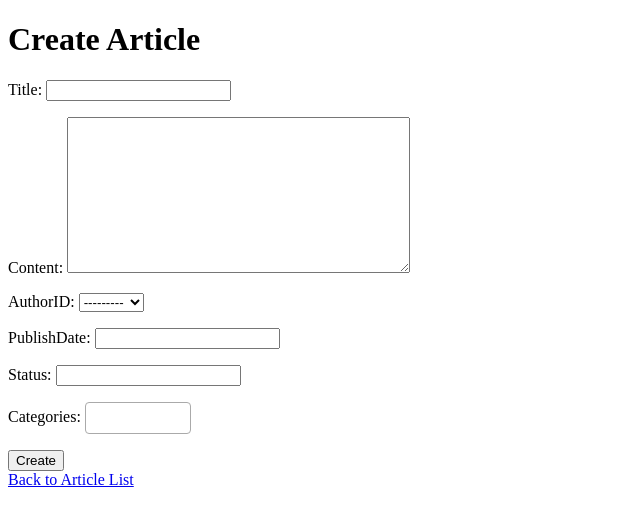
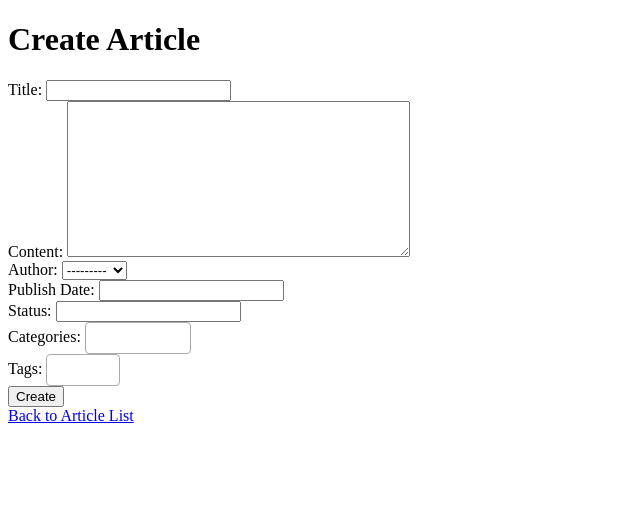
Before and after one commit to Abhishek-code-art/News_Website, a Django app: page /articles/create/ in a window 1280 px wide. Shown: the top 526 px of the page, without its empty margins (0-640 px from the left). Run offline with Django 5.2, Linux system fonts and the light colour scheme; tables that the repository leaves empty hold one stand-in row (values such as "Sample post"); some libraries are stand-ins or nearby versions.

Commit message:
added tags to the articles

```diff
--- a/backend/news_backend/NewsApp/forms.py
+++ b/backend/news_backend/NewsApp/forms.py
@@ -1,7 +1,7 @@
 # newsapp/forms.py
 
 from django import forms
-from .models import Article, Category
+from .models import Article, Category, Tag
 
 class ArticleForm(forms.ModelForm):
     categories = forms.ModelMultipleChoiceField(
@@ -9,6 +9,12 @@ class ArticleForm(forms.ModelForm):
         widget=forms.SelectMultiple(attrs={'class': 'select2'})
     )
 
+    tags = forms.ModelMultipleChoiceField(
+        queryset=Tag.objects.all(),
+        widget=forms.SelectMultiple(attrs={'class': 'select2'}),
+        required=False
+    )
+
     class Meta:
         model = Article
-        fields = ['title', 'content', 'authorID', 'publishDate', 'status', 'categories']
+        fields = ['title', 'content', 'authorID', 'publishDate', 'status', 'categories', 'tags']
--- a/backend/news_backend/NewsApp/models.py
+++ b/backend/news_backend/NewsApp/models.py
@@ -26,6 +26,13 @@ class Category(models.Model):
     def __str__(self):
         return self.name
 
+class Tag(models.Model):
+    tagID = models.AutoField(primary_key=True)
+    tagName = models.CharField(max_length=100)
+
+    def __str__(self):
+        return self.tagName
+
 class Article(models.Model):
     articleID = models.AutoField(primary_key=True)
     title = models.CharField(max_length=200)
@@ -34,17 +41,10 @@ class Article(models.Model):
     publishDate = models.DateField()
     status = models.CharField(max_length=50)
     categories = models.ManyToManyField(Category, related_name='articles')
-    tags = models.ManyToManyField('Tag', through='ArticleTag')
+    tags = models.ManyToManyField(Tag, through='ArticleTag', related_name='articles')
 
     def __str__(self):
         return self.title
-
-class Tag(models.Model):
-    tagID = models.AutoField(primary_key=True)
-    tagName = models.CharField(max_length=100)
-
-    def __str__(self):
-        return self.tagName
 
 class ArticleTag(models.Model):
     articleID = models.ForeignKey(Article, on_delete=models.CASCADE)
--- a/backend/news_backend/NewsApp/templates/article_form.html
+++ b/backend/news_backend/NewsApp/templates/article_form.html
@@ -1,4 +1,3 @@
-<!-- newsapp/templates/newsapp/article_form.html -->
 <!DOCTYPE html>
 <html>
 <head>
@@ -9,7 +8,38 @@
     <h1>{% if object %}Edit Article{% else %}Create Article{% endif %}</h1>
     <form method="post">
         {% csrf_token %}
-        {{ form.as_p }}
+        {% load custom_filters %}
+
+        <!-- Render individual form fields to apply select2 -->
+        <div>
+            <label for="id_title">Title:</label>
+            {{ form.title }}
+        </div>
+        <div>
+            <label for="id_content">Content:</label>
+            {{ form.content }}
+        </div>
+        <div>
+            <label for="id_authorID">Author:</label>
+            {{ form.authorID }}
+        </div>
+        <div>
+            <label for="id_publishDate">Publish Date:</label>
+            {{ form.publishDate }}
+        </div>
+        <div>
+            <label for="id_status">Status:</label>
+            {{ form.status }}
+        </div>
+        <div>
+            <label for="id_categories">Categories:</label>
+            {{ form.categories|add_class:"select2" }}
+        </div>
+        <div>
+            <label for="id_tags">Tags:</label>
+            {{ form.tags|add_class:"select2" }}
+        </div>
+
         <button type="submit">{% if object %}Update{% else %}Create{% endif %}</button>
     </form>
     <a href="{% url 'article_list' %}">Back to Article List</a>
--- a/backend/news_backend/NewsApp/templates/tag_list.html
+++ b/backend/news_backend/NewsApp/templates/tag_list.html
@@ -6,8 +6,8 @@
 <body>
     <h1>Tag List</h1>
     <ul>
-        {% for tag in object_list %}
-            <li><a href="{% url 'tag_detail' tag.pk %}">{{ tag.tagName }}</a></li>
+        {% for tag in tag_list %}
+            <li><a href="{% url 'tag_article_list' tag.pk %}">{{ tag.tagName }}</a></li>
         {% endfor %}
     </ul>
     <a href="{% url 'tag_create' %}">Create New Tag</a>
--- /dev/null
+++ b/backend/news_backend/NewsApp/templatetags/custom_filters.py
@@ -0,0 +1,7 @@
+from django import template
+
+register = template.Library()
+
+@register.filter(name='add_class')
+def add_class(field, css_class):
+    return field.as_widget(attrs={"class": css_class})
--- a/backend/news_backend/NewsApp/urls.py
+++ b/backend/news_backend/NewsApp/urls.py
@@ -5,7 +5,8 @@ from .views import (
     CategoryListView, CategoryDetailView, CategoryCreateView, CategoryUpdateView, CategoryDeleteView,
     ArticleListView, ArticleDetailView, ArticleCreateView, ArticleUpdateView, ArticleDeleteView,
     TagListView, TagDetailView, TagCreateView, TagUpdateView, TagDeleteView,
-    ArticleTagListView, ArticleTagDetailView, ArticleTagCreateView, ArticleTagUpdateView, CategoryArticleListView, ArticleTagDeleteView,
+    ArticleTagListView, ArticleTagDetailView, ArticleTagCreateView, ArticleTagUpdateView, CategoryArticleListView,
+    TagArticleListView, ArticleTagDeleteView,
     home
 )
 
@@ -55,4 +56,6 @@ urlpatterns = [
     path('articletags/create/', ArticleTagCreateView.as_view(), name='articletag_create'),
     path('articletags/<int:pk>/update/', ArticleTagUpdateView.as_view(), name='articletag_update'),
     path('articletags/<int:pk>/delete/', ArticleTagDeleteView.as_view(), name='articletag_delete'),
+
+    path('tags/<int:tag_id>/articles/', TagArticleListView.as_view(), name='tag_article_list'),
 ]
--- a/backend/news_backend/NewsApp/views.py
+++ b/backend/news_backend/NewsApp/views.py
@@ -187,3 +187,21 @@ class CategoryArticleListView(ListView):
         category_id = self.kwargs['category_id']
         context['category'] = get_object_or_404(Category, pk=category_id)
         return context
+
+# adding tags to the articles
+class TagArticleListView(ListView):
+    model = Article
+    template_name = 'tag_article_list.html'
+    context_object_name = 'articles'
+
+    def get_queryset(self):
+        tag_id = self.kwargs['tag_id']
+        tag = get_object_or_404(Tag, pk=tag_id)
+        print(f"Fetching articles for tag: {tag.tagName}")
+        return tag.articles.all()
+
+    def get_context_data(self, **kwargs):
+        context = super().get_context_data(**kwargs)
+        tag_id = self.kwargs['tag_id']
+        context['tag'] = get_object_or_404(Tag, pk=tag_id)
+        return context
```
Also changed, not shown: backend/news_backend/NewsApp/templates/category_detail.html (+21 -0 lines), backend/news_backend/NewsApp/templates/tag_article_list.html (added, +17 -0 lines).
